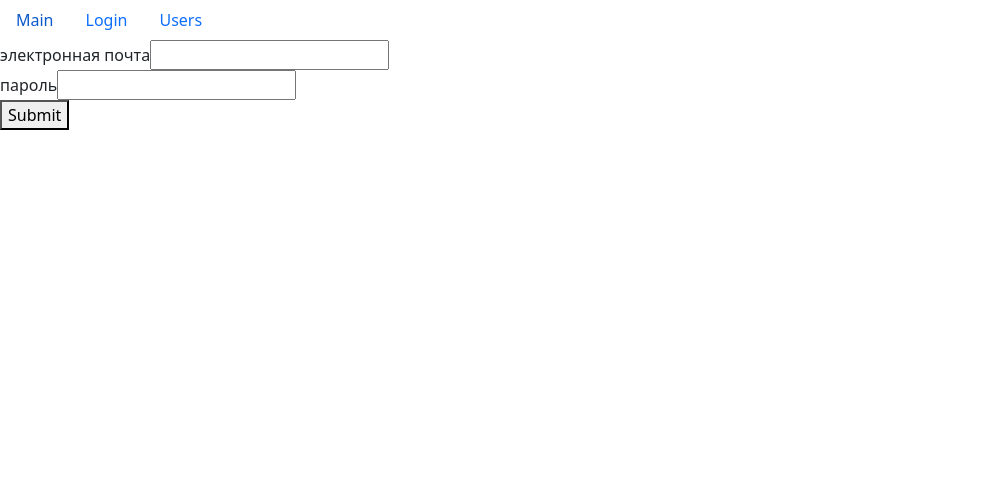
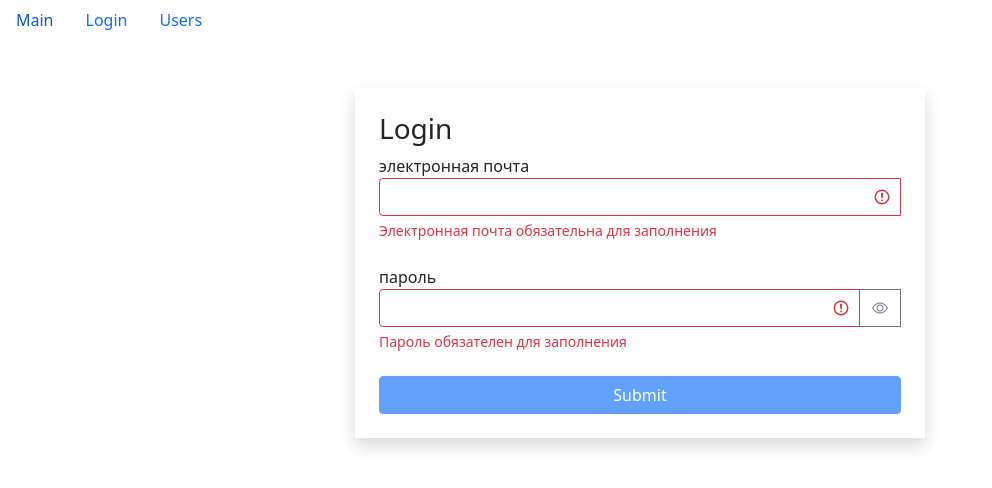
Before and after one commit to KseniaReshka/company-c-dannymi-ot-tichers-, a React (Create React App) app in the folder fast-company/: page /login in a window 1280 px wide. Shown: the top 488 px of the page, without its empty margins (0-992 px from the left). Built offline with nearby package versions, Linux system fonts and the light colour scheme.

Commit message:
не могу сделать обгуление search при нажатии на сортировку

```diff
--- a/fast-company/src/app/components/quality.jsx
+++ b/fast-company/src/app/components/quality.jsx
@@ -1,11 +1,7 @@
 import React from "react";
 import PropTypes from "prop-types";
 const Quality = ({ color, name, _id }) => {
-    return (
-        <span className={"badge m-1 bg-" + color}>
-            {name}
-        </span>
-    );
+    return <span className={"badge m-1 bg-" + color}>{name}</span>;
 };
 Quality.propTypes = {
     color: PropTypes.string.isRequired,
--- /dev/null
+++ b/fast-company/src/app/components/searchUsers.jsx
@@ -0,0 +1,20 @@
+import React from "react";
+import PropTypes from "prop-types";
+
+const SearchUsers = ({ handeleSearch }) => {
+    return (
+        <div className="mb-3">
+            <input
+                type="text"
+                className="search_input"
+                placeholder="Search..."
+                onChange={handeleSearch}
+            />
+        </div>
+    );
+};
+SearchUsers.propTypes = {
+    handeleSearch: PropTypes.func
+};
+
+export default SearchUsers;
--- a/fast-company/src/app/components/textField.jsx
+++ b/fast-company/src/app/components/textField.jsx
@@ -1,17 +1,42 @@
-import React from "react";
+import React, { useState } from "react";
 import PropTypes from "prop-types";
 
-const TextField = ({ label, type, name, value, onChange }) => {
+const TextField = ({ label, type, name, value, onChange, error }) => {
+    const [showPassword, setShowPassword] = useState(false);
+    const toggleShowPassword = () => {
+        setShowPassword((prevState) => !prevState);
+    };
+
+    const getInputClasses = () => {
+        return "form-control" + (error ? " is-invalid" : "");
+    };
     return (
-        <div>
+        <div className="mb-4">
             <label htmlFor={name}>{label}</label>
+            <div className="input-group">
                 <input
-                type={type}
+                    type={showPassword ? "text" : type}
                     id={name}
                     name={name}
                     value={value}
                     onChange={onChange}
+                    className={getInputClasses()}
                 />
+                {type === "password" && (
+                    <button
+                        className="btn btn-outline-secondary"
+                        type="button"
+                        onClick={toggleShowPassword}
+                    >
+                        <i
+                            className={
+                                "bi bi-eye" + (showPassword ? "-slash" : "")
+                            }
+                        ></i>
+                    </button>
+                )}
+                {error && <div className="invalid-feedback">{error}</div>}
+            </div>
         </div>
     );
 };
@@ -21,6 +46,7 @@ TextField.propTypes = {
     type: PropTypes.string,
     name: PropTypes.string,
     value: PropTypes.string,
-    onChange: PropTypes.func
+    onChange: PropTypes.func,
+    error: PropTypes.string
 };
 export default TextField;
--- a/fast-company/src/app/components/usersList.jsx
+++ b/fast-company/src/app/components/usersList.jsx
@@ -13,11 +13,11 @@ const UsersList = () => {
     const [selectedProf, setSelectedProf] = useState();
     const [sortBy, setSortBy] = useState({ path: "name", order: "asc" });
     const pageSize = 8;
-
     const [users, setUsers] = useState();
     useEffect(() => {
         api.users.fetchAll().then((data) => setUsers(data));
     }, []);
+
     const handleDelete = (userId) => {
         setUsers(users.filter((user) => user._id !== userId));
     };
@@ -69,7 +69,7 @@ const UsersList = () => {
         const clearFilter = () => {
             setSelectedProf();
         };
-
+        console.log("selectedProf", selectedProf);
         return (
             <div className="d-flex">
                 {professions && (
@@ -90,6 +90,7 @@ const UsersList = () => {
                 )}
                 <div className="d-flex flex-column">
                     <SearchStatus length={count} />
+                    {/* <SearchUsers handeleSearch={handeleSearch} /> */}
                     {count > 0 && (
                         <UserTable
                             users={usersCrop}
@@ -97,6 +98,7 @@ const UsersList = () => {
                             selectedSort={sortBy}
                             onDelete={handleDelete}
                             onToggleBookMark={handleToggleBookMark}
+                            selectedProf={selectedProf}
                         />
                     )}
                     <div className="d-flex justify-content-center">
--- a/fast-company/src/app/layouts/login.jsx
+++ b/fast-company/src/app/layouts/login.jsx
@@ -1,9 +1,10 @@
 import React, { useEffect, useState } from "react";
 import TextField from "../components/textField";
+import { validator } from "../utils/validator";
 
 const Login = () => {
     const [data, setData] = useState({ email: "", password: "" });
-    const [, setErrors] = useState();
+    const [errors, setErrors] = useState({});
     const handeleChange = (e) => {
         // console.log("name", e.target.name);
         // console.log("value", e.target.value);
@@ -12,20 +13,43 @@ const Login = () => {
             [e.target.name]: e.target.value
         }));
     };
+    const validatorConfig = {
+        email: {
+            isRequired: {
+                message: "Электронная почта обязательна для заполнения"
+            },
+            isEmail: {
+                message: "Электронная почта введена не корректно"
+            }
+        },
+        password: {
+            isRequired: {
+                message: "Пароль обязателен для заполнения"
+            },
+            isCapitalSymbol: {
+                message: "Пароль должен содержать заглавную букву"
+            },
+            isCapitalDigit: {
+                message: "Пароль должен содержать хотя бы одну цифру"
+            },
+            min: {
+                message: "Пароль должен содержать минимум 8 символов",
+                value: 8
+            }
+        }
+    };
     useEffect(() => {
         validate();
     }, [data]);
     const validate = () => {
-        const errors = {};
-        console.log(data);
-        for (const fieldName in data) {
-            if (data[fieldName].trim() === "") {
-                errors[fieldName] = `${fieldName} обязательно для заполнения`;
-            }
+        console.log("data, validatorConfig", data, validatorConfig);
+        const errors = validator(data, validatorConfig);
+        console.log("errors is login", errors);
         setErrors(errors);
-            return Object.keys(errors).length === 0 || false;
-        }
+        return Object.keys(errors).length === 0;
     };
+    const isValid = Object.keys(errors).length === 0;
+    console.log("isValid", isValid);
     const handeleSubmit = (e) => {
         e.preventDefault();
         const isValid = validate();
@@ -33,6 +57,10 @@ const Login = () => {
         console.log("data", data);
     };
     return (
+        <div className="container mt-5">
+            <div className="row">
+                <div className="col-md-6 offset-md-3 shadow p-4">
+                    <h3 className="md-4">Login</h3>
                     <form onSubmit={handeleSubmit}>
                         <TextField
                             label="электронная почта"
@@ -40,6 +68,7 @@ const Login = () => {
                             name="email"
                             value={data.email}
                             onChange={handeleChange}
+                            error={errors.email}
                         />
                         <TextField
                             label="пароль"
@@ -47,9 +76,19 @@ const Login = () => {
                             name="password"
                             value={data.password}
                             onChange={handeleChange}
+                            error={errors.password}
                         />
-            <button>Submit</button>
+                        <button
+                            type="submit"
+                            disabled={!isValid}
+                            className="btn btn-primary w-100 mx-auto"
+                        >
+                            Submit
+                        </button>
                     </form>
+                </div>
+            </div>
+        </div>
     );
 };
 
--- /dev/null
+++ b/fast-company/src/app/utils/validator.js
@@ -0,0 +1,47 @@
+export function validator(data, config) {
+    const errors = {};
+    function validate(validateMethod, data, config) {
+        let statusValidate;
+        switch (validateMethod) {
+            case "isRequired":
+                statusValidate = data.trim() === "";
+                break;
+            case "isEmail": {
+                const emailRegExp = /^\S+@\S+\.\S+$/g;
+                statusValidate = !emailRegExp.test(data);
+                break;
+            }
+            case "isCapitalSymbol": {
+                const capitalRegExp = /[A-Z]+/g;
+                statusValidate = !capitalRegExp.test(data);
+                break;
+            }
+            case "isCapitalDigit": {
+              const digitRegExp = /[A-Z]+/g;
+              statusValidate = !digitRegExp.test(data);
+              break;
+          }
+          case "min": {
+            data.length < config.value
+            break;
+        }
+            default:
+                break;
+        }
+        if (statusValidate) return config.message;
+    }
+    for (const fieldName in data) {
+        for (const validateMethod in config[fieldName]) {
+            const error = validate(
+                validateMethod,
+                data[fieldName],
+                config[fieldName][validateMethod]
+            );
+            if (error && !errors[fieldName]) {
+                errors[fieldName] = error;
+            }
+        }
+    }
+    console.log("errors is validator", errors);
+    return errors;
+}
```
Also changed, not shown: fast-company/src/app/components/usersTable.jsx (+29 -9 lines). Lines whose indentation alone changed are shown as unchanged.
